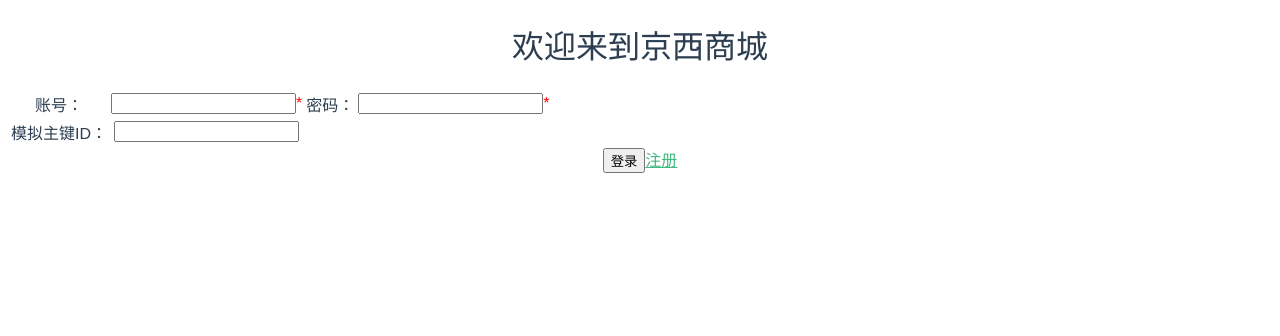
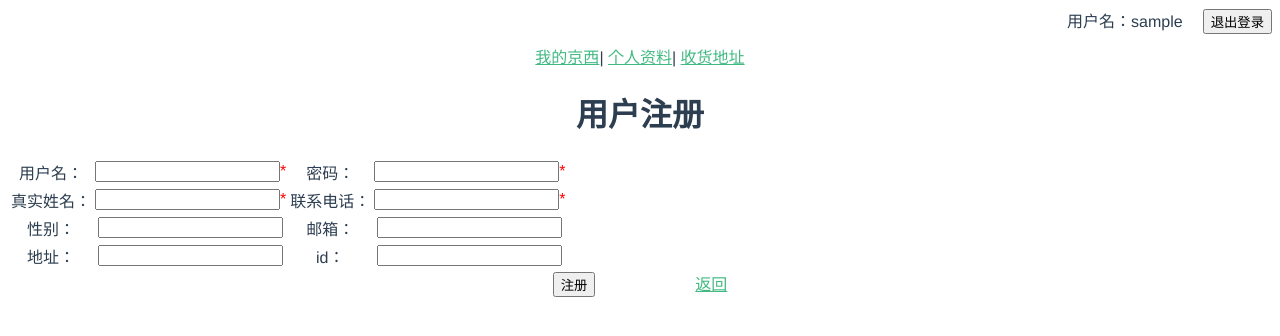
Before and after one commit to yangzeqi1993/jxmall_frontend, a Vue app: page /register in a window 1280 px wide. Before the commit this address led to /. Shown: the top 336 px of the page. Built offline with nearby package versions, Linux system fonts and the light colour scheme; sample sign-in values are in the browser's storage.

Commit message:
新增-用户注册&sessionStorage-功能

```diff
--- /dev/null
+++ b/mock/route.json
@@ -0,0 +1,3 @@
+{
+  "/api/*": "/$1"
+}
--- a/src/App.vue
+++ b/src/App.vue
@@ -1,8 +1,50 @@
 <template>
   <div id="app">
+    <div v-show="getUserName">
+      <div style="float: right">
+        <span>用户名：{{getUserName}}</span>
+        <button type="submit" style="margin-left:20px" v-on:click="_out">退出登录</button>
+      </div>
+      <br>
+      <br>
+      <div id="nav">
+        <router-link tag="a" :to="'/myJx'" >我的京西</router-link>|
+        <router-link tag="a" :to="'/myInfo'" >个人资料</router-link>|
+        <router-link to="/myAddress" >收货地址</router-link>
+      </div>
+    </div>
     <router-view/>
   </div>
 </template>
+
+
+<script>
+
+  export default {
+
+    name: 'App',
+
+    data() {
+      return {
+        getUserName:"",
+      };
+    },
+
+    mounted() {
+      this.getUserName = sessionStorage.getItem("getUserName");
+    },
+
+    methods: {
+      _out:function() {
+        window.sessionStorage.clear();
+        console.log("退出登录，清空sessionStorage");
+        window.location.reload();
+      }
+    }
+  };
+
+</script>
+
 <style lang="stylus">
 #app
   font-family 'Avenir', Helvetica, Arial, sans-serif
@@ -10,4 +52,18 @@
   -moz-osx-font-smoothing grayscale
   text-align center
   color #2c3e50
+  #nav
+  padding 30px
+  border 1px solid #000
+
+  h1, h2
+    font-weight: normal
+  ul
+    list-style-type: none
+    padding: 0
+  li
+    display: inline-block
+    margin: 0 10px
+  a
+    color: #42b983
 </style>
--- a/src/router.ts
+++ b/src/router.ts
@@ -22,7 +22,7 @@ export default new Router({
             component: Login
         },
         {
-            path: '/myjx',
+            path: '/myJx',
             name: 'MyJX',
             meta:{auth:true},
             component: MyJX
@@ -31,11 +31,10 @@ export default new Router({
         {
             path: '/register',
             name: 'Register',
-            meta:{auth:true},
             component: Register
         },
         {
-            path: '/myinfo',
+            path: '/myInfo',
             name: 'MyInfo',
             meta:{auth:true},
             // route level code-splitting
@@ -70,7 +69,7 @@ router.beforeEach((to,from,next) => {
         if(to.name == "Login"){
             next();
         }else {
-            if(sessionStorage.getItem("data")){
+            if(sessionStorage.getItem("getUserName")){
                 // 访问服务器缓存数据，判断当前data是否失效
                 next();
             }else {
--- a/src/views/Login.vue
+++ b/src/views/Login.vue
@@ -1,18 +1,24 @@
 <template>
   <div id="Login">
     <h1>{{ msg }}</h1>
-    <table>
+    <table id="loginTable">
       <tr>
-        <td><label>账号：</label></td>
+        <td><label>用户名：</label></td>
         <td>
-            <label><input type="text" id="AcctNo" maxlength="50"/></label>
+            <label><input type="text" id="AcctNo" maxlength="50" @click="_inputUsername"/></label>
           <span style="color:red">*</span>
         </td>
         <td><label>密码：</label></td>
         <td>
-            <label><input type="text" id="PassWord" maxlength="50"/></label>
+            <label><input type="text" id="PassWord" maxlength="50" @click="_inputPassword"/></label>
           <span style="color:red">*</span>
         </td>
+      <tr>
+      <tr>
+        <td></td>
+        <td><span style="color:red">{{usernamePrompt}}</span></td>
+        <td></td>
+        <td><span style="color:red">{{passwordPrompt}}</span></td>
       <tr>
         <td><label>模拟主键ID：</label></td>
         <td>
@@ -21,7 +27,7 @@
       </tr>
     </table>
     <a>
-      <button type="submit" v-on:click="commit">登录</button>
+      <button type="submit" v-on:click="_commit">登录</button>
     </a>
     <router-link tag="a" :to="'/register'">注册</router-link>
   </div>
@@ -38,34 +44,74 @@
         data() {
            return {
            msg: '欢迎来到京西商城',
+           usernamePrompt:"",
+           passwordPrompt:""
         };
       },
 
+    mounted(){
+      window.sessionStorage.clear();
+    },
+
      methods: {
 
-        commit: function () {
+       // 根据userID得到用户名userName
+       getUserName(){
+         let getUserId = sessionStorage.getItem("getUserId");
+         axios.get('/user/getUserName/userId='+getUserId).then(response => {
+           let getUserName = response.data;
+           if(getUserName.length>0){
+             window.sessionStorage.setItem('getUserName',getUserName);
+             window.location.href = "/MyJX";                         //登录后页面从这里跳转
+           }else {
+             console.log("not found data");
+             alert("系统出错/Login/getUserName()");
+           }
+         })
+         .catch(function (error) {
+           console.log(error);
+         });
+       },
+
+        _inputUsername: function(){
+           this.usernamePrompt = "";
+        },
+
+        _inputPassword: function(){
+           this.passwordPrompt = "";
+        },
+
+        _commit: function() {
 
            let acctNo = document.getElementById("AcctNo").value;
            let passWord = document.getElementById("PassWord").value;
 
-           if(acctNo==='' || passWord===''){
-              console.log("账号或密码不能为空！");
-           }else {
-              axios.get('/userInfo/login/username=' + acctNo + '?password=' + passWord)
+           if(!acctNo){
+              console.log("账号不能为空！");
+              this.usernamePrompt = "账号不能为空";
+              this.passwordPrompt = "";
+           } else if(!passWord) {
+              console.log("密码不能为空！");
+              this.usernamePrompt = "";
+              this.passwordPrompt = "密码不能为空";
+           } else {
+              this.usernamePrompt = '';
+              this.passwordPrompt = '';
+              axios.get('/userInfo/login/userName=' + acctNo + '?userPassword=' + passWord)
                  .then(response => {
                     if(!response.data){
-                       console.log("请输入正确的账号和密码。");
+                       //console.log("账号或密码错误。");
+                       alert("账号或密码错误。");
+                       document.getElementById("PassWord").value = "";
                     }else {
-                       // sessionStorage接收的数据为string，因此将返回的json对象转换为string
-                       let ses = window.sessionStorage;
-                       let jsonString = JSON.stringify(response.data[0]);
                        // 把拿到的返回结果放在sessionStorage中
-                       ses.setItem('data',jsonString);
-                       window.location.href = "/MyJX";
+                       window.sessionStorage.setItem('getUserId',response.data.userId);
+                       // 得到用户名userName并存储在sessionStorage中
+                       this.getUserName();
                     }
                  })
                  .catch(function (error) {
-                       console.log(error);
+                    console.log(error);
                  });
            }
         }
--- a/src/views/MyJX.vue
+++ b/src/views/MyJX.vue
@@ -1,24 +1,39 @@
 <template>
   <div id="MyJX">
-    <div id="nav">
-      <img src="@/assets/logo.png"/>
+
+    <div>
+      <img src="../assets/logo.png" alt=""/>
       <h1>{{ msg }}</h1>
-      <router-link tag="a" :to="'/myinfo'" >个人资料</router-link>
-      <router-link to="/myAddress" >收货地址</router-link>
     </div>
+
     <router-view/>
   </div>
 </template>
 
 <script>
+
   export default {
+
     name: 'MyJX',
+
     data() {
       return {
-      msg: '我的京西',
+        getUserName:"",
+        msg: '我的京西'
       };
+    },
+
+    mounted() {
+      this.getUserName = sessionStorage.getItem("getUserName");
+    },
+
+    methods: {
+      _out:function() {
+
+      }
     }
   };
+
 </script>
 
 
@@ -31,16 +46,4 @@ export default {
   text-align center
   color #2c3e50
 
-#nav
-  padding 30px
-  h1, h2
-    font-weight: normal
-  ul
-    list-style-type: none
-    padding: 0
-  li
-    display: inline-block
-    margin: 0 10px
-  a
-    color: #42b983
 </style>
--- a/src/views/Register.vue
+++ b/src/views/Register.vue
@@ -1,34 +1,119 @@
 <template>
-  <div class="Register">
-    <h1>{{ msg }}</h1>
+  <div id="Register">
+    <h1>用户注册</h1>
+    <table id="registerTable">
+      <tr>
+        <td><label>用户名：</label></td>
+        <td>
+          <label><input type="text" id="AcctNo" maxlength="50"/></label>
+          <span style="color:red">*</span>
+        </td>
+        <td><label>密码：</label></td>
+        <td>
+          <label><input type="text" id="PassWord" maxlength="50"/></label>
+          <span style="color:red">*</span>
+        </td>
+      </tr>
+      <tr>
+        <td><label>真实姓名：</label></td>
+        <td>
+          <label><input type="text" id="actName" maxlength="50" /></label>
+          <span style="color:red">*</span>
+        </td>
+        <td><label>联系电话：</label></td>
+        <td>
+          <label><input type="text" id="userPhone" maxlength="50" /></label>
+          <span style="color:red">*</span>
+        </td>
+      </tr>
+      <tr>
+      <td><label>性别：</label></td>
+      <td>
+        <label><input type="text" id="userSex" maxlength="50" /></label>
+      </td>
+      <td><label>邮箱：</label></td>
+      <td>
+        <label><input type="text" id="userMail" maxlength="50" /></label>
+      </td>
+    </tr>
+      <tr>
+        <td><label>地址：</label></td>
+        <td>
+          <label><input type="text" id="userAddress" maxlength="50" /></label>
+        </td>
+        <td><label>id：</label></td>
+        <td>
+          <label><input type="text" id="userId" maxlength="50" /></label>
+        </td>
+      </tr>
+    </table>
+    <a>
+      <button type="submit" v-on:click="_register"  style="margin-right:100px">注册 </button>
+    </a>
+    <router-link tag="a" :to="'/'">返回</router-link>
   </div>
 </template>
 
 <script>
 export default {
+
   name: 'Register',
+
   data () {
     return {
-      msg: '注册',
+      inputPrompt:""
     }
+  },
+
+  methods:{
+      _register: function () {
+          let user_accno = document.getElementById("AcctNo").value;
+          let user_password = document.getElementById("PassWord").value;
+          let user_name = document.getElementById("actName").value;
+          let user_phone = document.getElementById("userPhone").value;
+          if(!user_accno){alert("用户名不能为空");}
+          else if(!user_password){alert("登录密码不能为空");}
+          else if(!user_name){alert("真实姓名不能为空");}
+          else if(!user_phone){alert("联系电话不能为空"); }
+          else {
+              axios.post('//user/addUser/', {
+                  userId: document.getElementById("userId").value,
+                  userName: user_accno,
+                  userPhone: user_phone,
+                  userRealName: user_name,
+                  userMallName: document.getElementById("address").value,
+                  userSex: document.getElementById("userSex").value,
+                  userMail: document.getElementById("userMail").value,
+                  userAddress: document.getElementById("userAddress").value
+              })
+              .then(function (response) {
+                  console.log(response);
+              })
+              .catch(function (error) {
+                  console.log(error);
+              });
+
+              axios.post('//user/addUser/', {
+                  userId: document.getElementById("userId").value,
+                  userName: document.getElementById("ActName").value,
+                  userPassword: user_password
+              })
+              .then(function (response) {
+                  console.log(response);
+              })
+              .catch(function (error) {
+                  console.log(error);
+              });
+          }
+      }
   }
-}
+};
 </script>
 
+
+
 <!-- Add "scoped" attribute to limit CSS to this component only -->
-<style scoped>
-h1, h2 {
-  font-weight: normal;
-}
-ul {
-  list-style-type: none;
-  padding: 0;
-}
-li {
-  display: inline-block;
-  margin: 0 10px;
-}
-a {
-  color: #42b983;
-}
+<style lang="stylus" scoped>
+#MyInfo
+  float center
 </style>
--- a/src/views/address/editAddress.vue
+++ b/src/views/address/editAddress.vue
@@ -1,8 +1,6 @@
 <template>
 <div id="editAddress">
-
     <h1>编辑收货地址</h1>
-
     <table class="editAddressTable">
         <tr>
             <td><label>姓名：</label></td>
@@ -54,23 +52,21 @@
 
         data() {
             return {
+                getUserId:"",
                 item: ""
             }
         },
 
         mounted() {
+            this.getUserId = sessionStorage.getItem("getUserId");
             this.getData();
         },
 
         methods: {
             getData() {
-                let getUserId = 1;
                 let r = this.$route.query.id;
-
-                axios.get('/receiver/list/userId='+getUserId).then(response => {
-
+                axios.get('/receiver/list/userId='+this.getUserId).then(response => {
                     let itemList = response.data;
-
                     if(itemList && itemList.length > 0){
                         this.item = itemList[r]
                     }else {
@@ -105,7 +101,7 @@
                         console.log(error);
                     });
                 }
-            },
+            }
 
         }
     }
--- a/src/views/address/myAddress.vue
+++ b/src/views/address/myAddress.vue
@@ -1,8 +1,6 @@
 <template>
 <div id="myAddress">
-
     <h1>我的收货地址</h1>
-
     <div v-for="(item,index) of itemList" :key="index">
         <table class="myAddressTable">
             <tr>
@@ -48,12 +46,13 @@
 
         data() {
             return {
-                getUserId: "1",      //从前端获得
+                getUserId:"",
                 radioId:"",
                 itemList: []
             }
         },
         mounted() {
+            this.getUserId = sessionStorage.getItem("getUserId");
             this.getData();
         },
         methods: {
--- a/src/views/address/newAdd.vue
+++ b/src/views/address/newAdd.vue
@@ -1,8 +1,6 @@
 <template>
 <div id="newAdd">
-
     <h1>新增收货地址</h1>
-
     <table class="newAddTable">
         <tr>
             <td><label>姓名：</label></td>
@@ -55,7 +53,9 @@
 
         data() {
             return {
+                getUserId:"",
                 phoneInput:"",
+
                 receiverId:"",
                 userId:"",
                 receiverName: "",
@@ -64,14 +64,19 @@
             }
         },
 
+        mounted() {
+            this.getUserId = sessionStorage.getItem("getUserId");
+        },
+
         methods: {
+
             _commit: function() {
                 if(this.phoneInput.length !== 11){
                     alert("请输入正确的手机号。")
                 }else {
                     axios.post('/receiver/add/', {
                         receiverId: document.getElementById("id").value,
-                        userId:1,
+                        userId: this.getUserId,
                         receiverName: document.getElementById("name").value,
                         receiverPhone: document.getElementById("phone").value,
                         receiverAddressInfo: document.getElementById("address").value
```
Also changed, not shown: mock/json-server.json (added, +9 -0 lines), mock/testdb.json (added, +9 -0 lines). Lines whose indentation alone changed are shown as unchanged.
